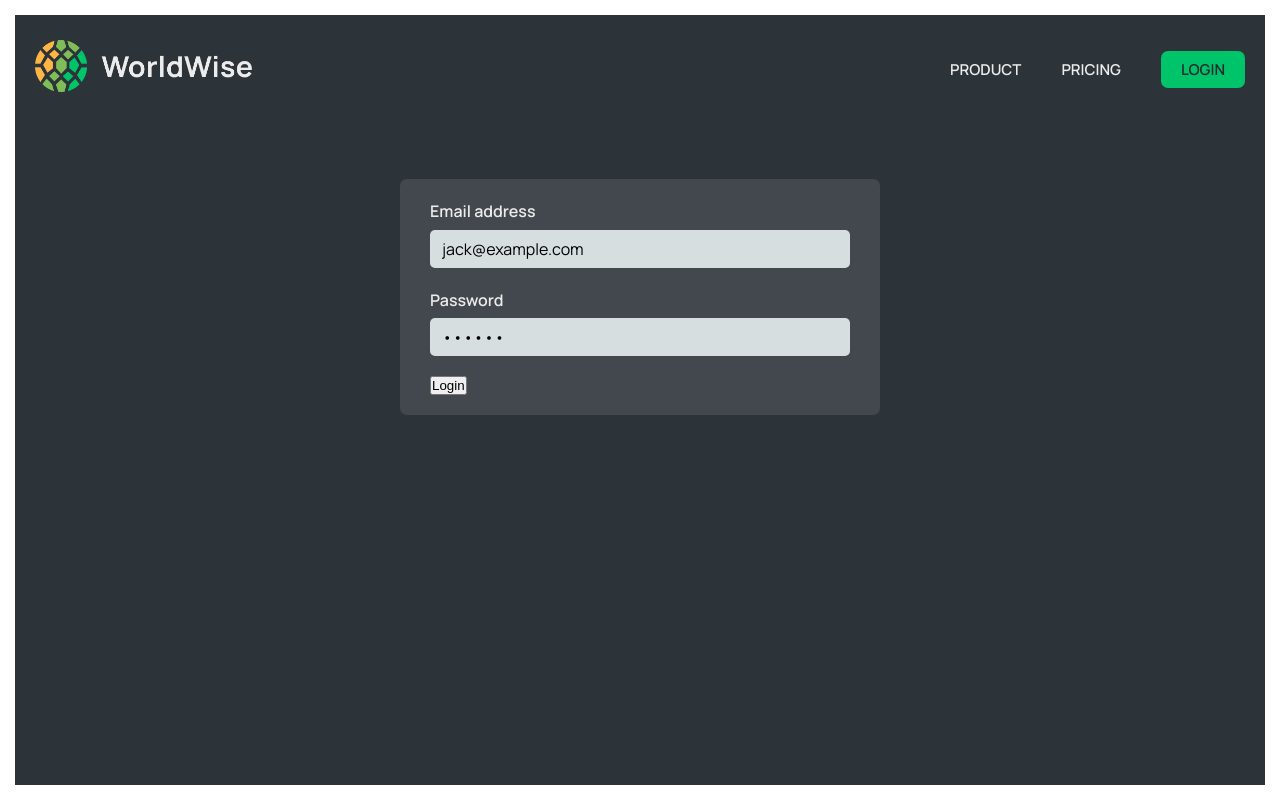
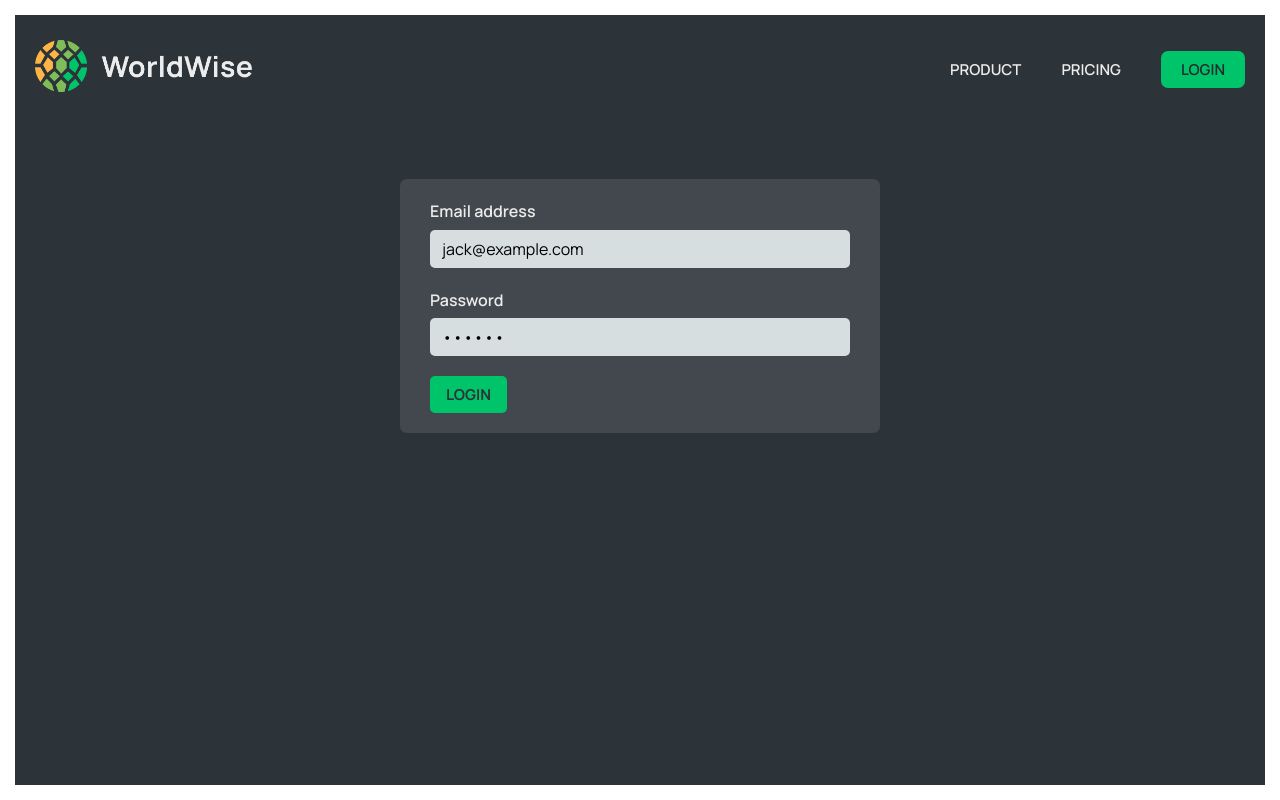
Before and after one commit to UsiTheStorm/worldwise, a React (Vite) app: page /login in a window 1280 px wide. Built offline with nearby package versions, Linux system fonts and the light colour scheme; data requests are answered from the project's data file; what country-flag-emoji-polyfill would draw is missing.

Commit message:
Add button component

```diff
--- a/src/pages/Login.jsx
+++ b/src/pages/Login.jsx
@@ -1,6 +1,7 @@
 import { useEffect, useState } from 'react';
 import { useNavigate } from 'react-router-dom';
 
+import Button from '../components/Button';
 import PageNav from '../components/PageNav';
 import { useAuth } from '../contexts/AuthContext';
 
@@ -51,7 +52,7 @@
         </div>
 
         <div>
-          <button type="submit">Login</button>
+          <Button htmlType="submit" type="primary">Login</Button>
         </div>
       </form>
     </main>
```
